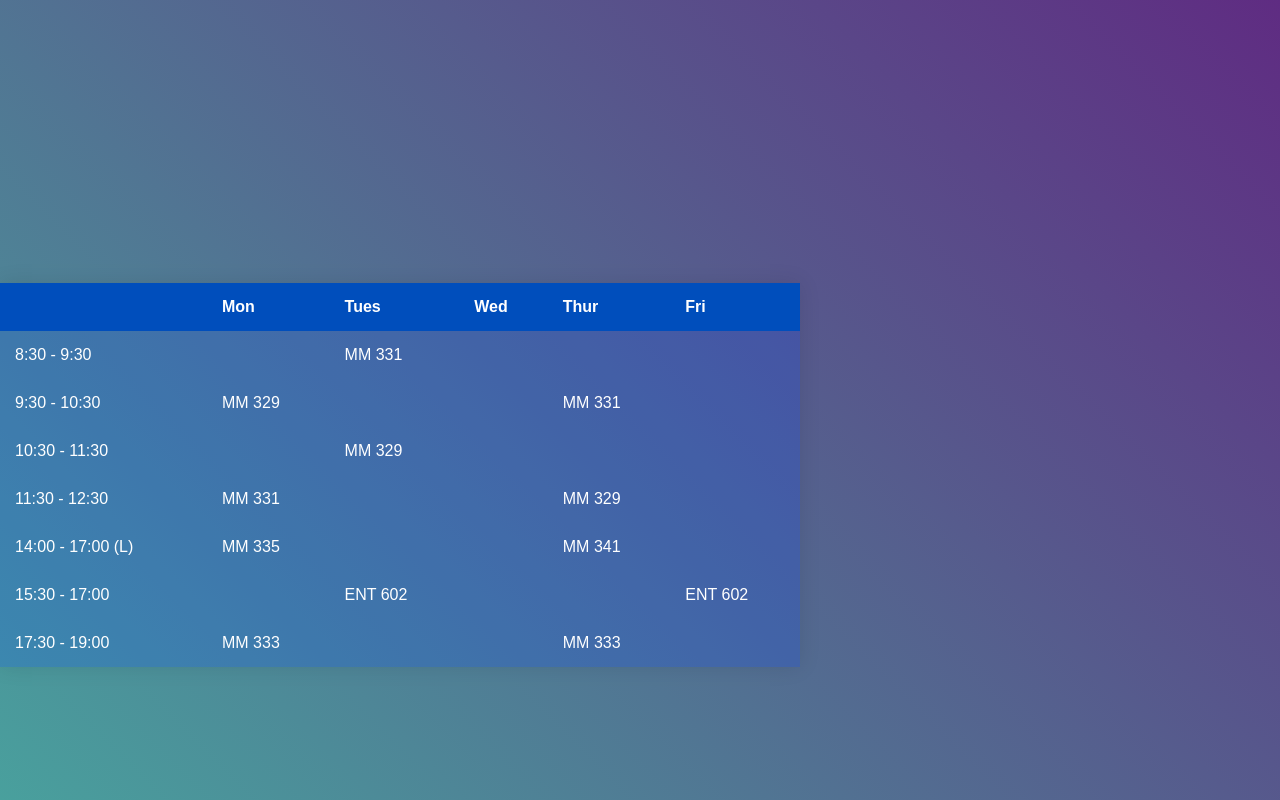
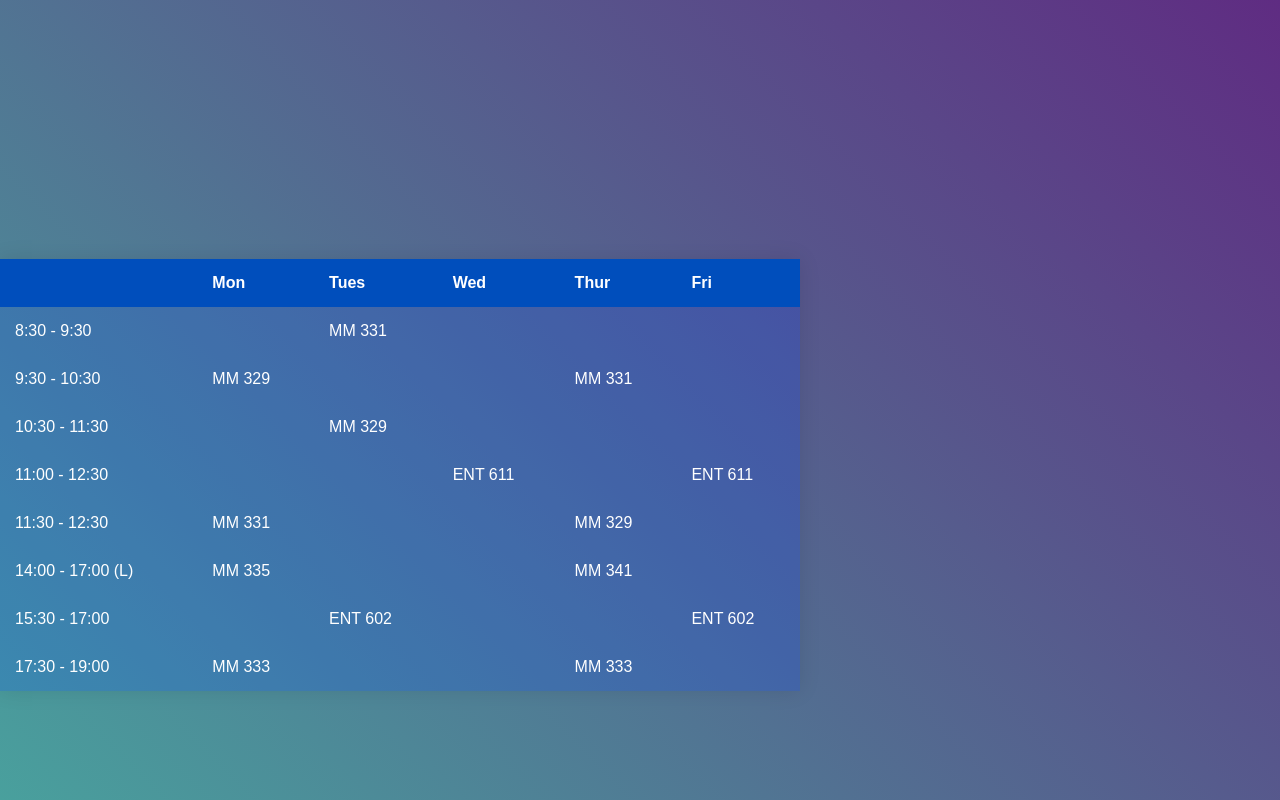
Before and after one commit to PratiekSonare/PratiekSonare.github.io, a website: page timetable.html in a window 1280 px wide. Drawn offline with Linux system fonts and the light colour scheme.

Commit message:
timetable commit v4

```diff
--- a/timetable.html
+++ b/timetable.html
@@ -117,6 +117,14 @@
                     <td class="timetable-td"> </td>
                 </tr>
                 <tr class="timetable-tr">
+                    <td class="timetable-td time-table-text">11:00 - 12:30</td>
+                    <td class="timetable-td time-table-text"> </td>
+                    <td class="timetable-td"> </td>
+                    <td class="timetable-td">ENT 611</td>
+                    <td class="timetable-td time-table-text"> </td>
+                    <td class="timetable-td"> ENT 611 </td>
+                </tr>
+                <tr class="timetable-tr">
                     <td class="timetable-td time-table-text">11:30 - 12:30</td>
                     <td class="timetable-td time-table-text">MM 331</td>
                     <td class="timetable-td"> </td>
```
